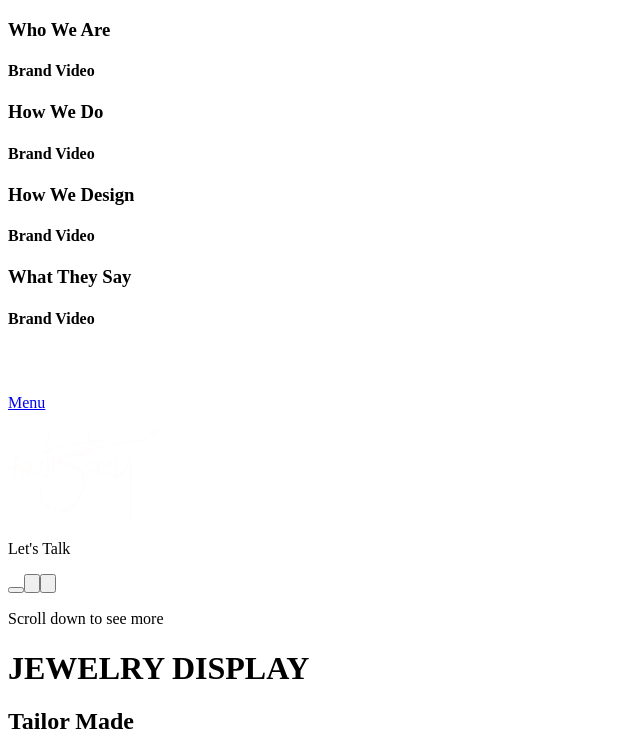
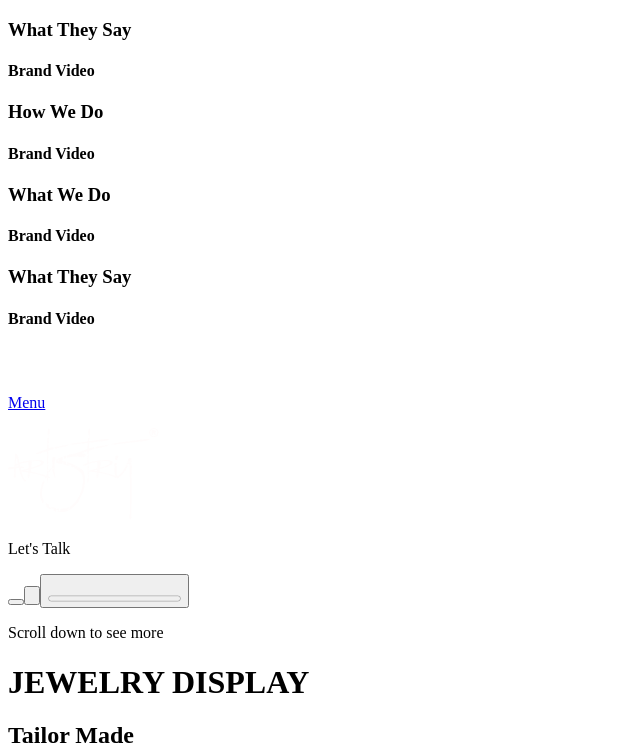
Before and after one commit to Shubham0850/bihar, a Next.js app: page / in a window 1280 px wide. Shown: the top 753 px of the page, without its empty margins (0-640 px from the left). Built offline with nearby package versions, Linux system fonts and the light colour scheme; grey boxes are pictures that could not be loaded.

Commit message:
side nav and text fade out solved

```diff
--- a/components/Category.js
+++ b/components/Category.js
@@ -44,7 +44,7 @@ function Card(props) {
 
 export default function Category() {
   return (
-    <div className="cat">
+    <div className="cat" id="what-we-do">
       <Header />
       <Card
         bgImgSrc="/images/cat1.jpeg"
--- a/components/Contact.js
+++ b/components/Contact.js
@@ -122,7 +122,7 @@ export default function Contact() {
             <a rel="noreferrer" href="https://wa.me/918709052626" target="_blank">
               <button className="btn btn--sec">
                 <span className="icon">
-                <Image src={"/wa.svg"} alt="wa icon" width={20} height={20} />
+                <Image src={"/wa.svg"} alt="wa icon" width={20} height={20} priority={true}/>
                 </span>
                 Message us on WhatsApp
               </button>
--- a/components/Header.js
+++ b/components/Header.js
@@ -1,10 +1,7 @@
 import Link from "next/link";
 import Image from "next/image";
-import { useState } from "react";
+import { useEffect, useState } from "react";
 import { Tab } from "@headlessui/react";
-import dynamic from "next/dynamic";
-import HoverVideoPlayer from "react-hover-video-player";
-import SideNav from "./SideNav";
 
 function VideoPopUp() {
   return (
@@ -19,9 +16,18 @@ function VideoPopUp() {
 
 export default function Header() {
   const [videoPopup, setVideoPopup] = useState(false);
-  const [menu, setMenu] = useState(false);
+  const [progress, setProgress] = useState(0);
 
-  const videoSrc = "/videos/header-bg.mp4";
+  // useEffect(() => {
+
+  // });
+  // while (progress < 100) {
+  //   setTimeout(function () {
+  //     for (let i = 0; i <= 100; i++) {
+  //       setProgress(i++);
+  //     }
+  //   }, 500);
+  // }
 
   return (
     <div>
@@ -63,12 +69,35 @@ export default function Header() {
           <div className="header__slider">
             <div className="header__progress">
               <Tab.List className="header__progress-box">
-                <Tab className="header__slider-btn"></Tab>
-                <Tab className="header__slider-btn">
+                <Tab
+                  className={({ selected }) =>
+                    selected
+                      ? "header__slider-btn header__active-slider"
+                      : "header__slider-btn"
+                  }
+                ></Tab>
+                <Tab
+                  className={({ selected }) =>
+                    selected
+                      ? "header__slider-btn header__active-slider"
+                      : "header__slider-btn"
+                  }
+                >
                   <p className="p"></p>
                 </Tab>
-                <Tab className="header__slider-btn">
+                <Tab
+                  className={({ selected }) =>
+                    selected
+                      ? "header__slider-btn header__active-slider"
+                      : "header__slider-btn"
+                  }
+                >
                   <p className="p"></p>
+                  <progress
+                    className="progress"
+                    value={progress}
+                    max="100"
+                  ></progress>
                 </Tab>
               </Tab.List>
               <Link href="#how-we-do">
@@ -76,78 +105,34 @@ export default function Header() {
               </Link>
             </div>
             <Tab.Panels className="header__tab">
-              <Tab.Panel>
-                <h1 className="h1">JEWELRY DISPLAY</h1>
+              <Tab.Panel className="header__text-animation">
+                <h1 className="h1">
+                  <span>JEWELRY</span> <span>DISPLAY</span>
+                </h1>
                 <h2 className="h2">Tailor Made</h2>
               </Tab.Panel>
-              <Tab.Panel>
-                <h1 className="h1">JEWELRY DISPLAY2</h1>
+              <Tab.Panel className="header__text-animation">
+                <h1 className="h1"> <span>JEWELRY</span> <span>DISPLAY2</span></h1>
                 <h2 className="h2">Tailor Made</h2>
               </Tab.Panel>
-              <Tab.Panel>
-                <h1 className="h1">JEWELRY DISPLAY3</h1>
+              <Tab.Panel className="header__text-animation">
+                <h1 className="h1"> <span>JEWELRY</span> <span>DISPLAY3</span></h1>
                 <h2 className="h2">Tailor Made</h2>
               </Tab.Panel>
             </Tab.Panels>
           </div>
         </Tab.Group>
-        {/* <div className="header__progress">
-          <div className="header__progress-box">
-            <div className="header__slider-btn">
-              <p className="p"></p>
-            </div>
-
-            <div className="header__slider-btn">
-              <p className="p"></p>
-            </div>
-
-            <div className="header__slider-btn">
-              <p className="p"></p>
-            </div>
-          </div> */}
       </div>
 
-      <video className="header__bg-video" poster="/images/f4.png" autoPlay loop muted>
-        <source src={videoSrc} type="video/mp4" />
+      <video
+        className="header__bg-video"
+        poster="/images/f4.png"
+        autoPlay
+        loop
+        muted
+      >
+        <source src={"/videos/header-bg.mp4"} type="video/mp4" />
       </video>
     </div>
   );
 }
-
-{
-  /* <Carousel
-value={val}
-onChange={onChange}
-slides={[
-  <div key="1">
-    <div className="header__text">
-      <h1 className="h1">Jewelry</h1>
-      <h2 className="h2">Tailor Made</h2>
-    </div>
-  </div>,
-  <div key="2">
-    <div className="header__text">
-      <h1 className="h1"> Bridel</h1>
-      <h2 className="h2">Tailor Made</h2>
-    </div>
-  </div>,
-  <div key="3">
-    <div className="header__text">
-      <h1 className="h1">In store</h1>
-      <h2 className="h2">Tailor Made</h2>
-    </div>
-  </div>,
-]}
-plugins={[
-  "clickToChange",
-  "infinite",
-  {
-    resolve: autoplayPlugin,
-    options: {
-      interval: 5000,
-    },
-  },
-]}
-animationSpeed={3000}
-/> */
-}
--- a/components/HowWeDo.js
+++ b/components/HowWeDo.js
@@ -24,6 +24,7 @@ export default function HowWeDo() {
                 src="/images/f1.png"
                 alt="cover image"
                 layout="fill"
+                priority={true}
                 style={{
                   width: "100%",
                   height: "100%",
@@ -49,6 +50,7 @@ export default function HowWeDo() {
                 src="/images/f2.png"
                 alt="cover image"
                 layout="fill"
+                priority={true}
                 style={{
                   width: "100%",
                   height: "100%",
@@ -74,6 +76,7 @@ export default function HowWeDo() {
                 src="/images/f3.png"
                 alt="cover image"
                 layout="fill"
+                priority={true}
                 style={{
                   width: "100%",
                   height: "100%",
@@ -99,6 +102,7 @@ export default function HowWeDo() {
                 src="/images/f4.png"
                 alt="cover image"
                 layout="fill"
+                priority={true}
                 style={{
                   width: "100%",
                   height: "100%",
@@ -124,6 +128,7 @@ export default function HowWeDo() {
                 src="/images/f5.png"
                 alt="cover image"
                 layout="fill"
+                priority={true}
                 style={{
                   width: "100%",
                   height: "100%",
--- a/components/SideNav.js
+++ b/components/SideNav.js
@@ -1,41 +1,71 @@
 import Image from "next/image";
 import Link from "next/link";
+import { useRouter } from "next/router";
 
 export default function SideNav() {
+  const router = useRouter();
+  console.log(router);
   return (
     <nav className="side-nav" id="side-nav">
       <div className="side-nav__rotate">
         <div className="side-nav__links-box">
           <div className="side-nav__links">
-            <Link href="#">
-              <span className="side-nav__link ">
-                <h3 className="h1 side-nav__h3">Who We Are</h3>
+            <Link href="#what-they-say">
+              <span
+                className={
+                  router.asPath == "/#what-they-say"
+                    ? "side-nav__link side-nav__active"
+                    : "side-nav__link"
+                }
+              >
+                <h3 className="h1 side-nav__h3">What They Say</h3>
                 <h4 className="h2 side-nav__h4">Brand Video</h4>
               </span>
             </Link>
+
             <Link href="#how-we-do">
-              <span className="side-nav__link">
+              <span
+                className={
+                  router.asPath == "/#how-we-do"
+                    ? "side-nav__link side-nav__active"
+                    : "side-nav__link"
+                }
+              >
                 <h3 className="h1 side-nav__h3">How We Do</h3>
                 <h4 className="h2 side-nav__h4">Brand Video</h4>
               </span>
             </Link>
 
-            <Link href="#">
-              <span className="side-nav__link">
-                <h3 className="h1 side-nav__h3">How We Design</h3>
+            <Link href="#what-we-do">
+              <span
+                className={
+                  router.asPath == "/#what-we-do"
+                    ? "side-nav__link side-nav__active"
+                    : "side-nav__link"
+                }
+              >
+                <h3 className="h1 side-nav__h3">What We Do</h3>
                 <h4 className="h2 side-nav__h4">Brand Video</h4>
               </span>
             </Link>
 
+
+
             <Link href="#">
-              <span className="side-nav__link side-nav__active">
+              <span
+                className={
+                  router.asPath == "/#"
+                    ? "side-nav__link side-nav__active"
+                    : "side-nav__link"
+                }
+              >
                 <h3 className="h1 side-nav__h3">What They Say</h3>
                 <h4 className="h2 side-nav__h4">Brand Video</h4>
               </span>
             </Link>
           </div>
         </div>
-        <a href="#">
+        <a href={`${router.asPath}`}>
           <div className="side-nav__close">
             <Image src="/cross.svg" width={25} height={25} alt="cross icon" />
           </div>
--- a/components/Testimonial.js
+++ b/components/Testimonial.js
@@ -3,7 +3,7 @@ import Image from "next/image";
 
 function Review(props) {
   return (
-    <div className="testimonial__review">
+    <div className="testimonial__review" >
       <div className="testimonial__review__text">
         <div>
           <p className="p">{props.review}</p>
@@ -26,7 +26,7 @@ function Review(props) {
 
 export default function Testimonial() {
   return (
-    <section className="testimonial">
+    <section className="testimonial" id="what-they-say">
       <div className="testimonial__box">
         <Tab.Group>
           <Tab.List className="tab-list">
--- a/styles/_footer.scss
+++ b/styles/_footer.scss
@@ -3,6 +3,8 @@
     height: auto;
     padding: 50px;
     background-color: #000;
+
+    border-top: 1px solid #4d4d4d;
 
     &__h3 {
         font-family: $font-tertiary;
@@ -71,6 +73,7 @@
     &__back-to-top {
         display: flex;
         align-items: center;
+        cursor: pointer;
 
         .footer__p {
             margin-left: 20px;
--- a/styles/_header.scss
+++ b/styles/_header.scss
@@ -62,10 +62,32 @@
         margin: 5px;
         background: transparent;
     }
+    &__active-slider {
+        border-bottom: 3px solid white;
+    }
     .scroll-text {
         text-align: center;
         cursor: pointer;
         animation: blink 3s linear infinite;
+    }
+
+    &__text-animation {
+        span {
+            color: transparent;
+            animation: blur 5s ease-in-out infinite;
+            -webkit-animation: blur 5s ease-out infinite;
+        }
+
+        span:nth-child(1) {
+            animation-delay: 0.1s;
+            -webkit-animation-delay: 0.1s;
+        }
+        span:nth-child(2) {
+            animation-delay: 0.2s;
+            -webkit-animation-delay: 0.2s;
+        }
+
+
     }
 }
 
@@ -125,3 +147,62 @@
         align-items: center;
     }
 }
+
+// animations
+@keyframes blur {
+    0% {
+        text-shadow: 0 0 100px #fff;
+        opacity: 0;
+    }
+    5% {
+        text-shadow: 0 0 90px #fff;
+    }
+    15% {
+        opacity: 1;
+    }
+    20% {
+        text-shadow: 0 0 0px #fff;
+    }
+    80% {
+        text-shadow: 0 0 0px #fff;
+    }
+    85% {
+        opacity: 1;
+    }
+    95% {
+        text-shadow: 0 0 90px #fff;
+    }
+    100% {
+        text-shadow: 0 0 100px #fff;
+        opacity: 0;
+    }
+}
+
+@-webkit-keyframes blur {
+    0% {
+        text-shadow: 0 0 100px #fff;
+        opacity: 0;
+    }
+    5% {
+        text-shadow: 0 0 90px #fff;
+    }
+    15% {
+        opacity: 1;
+    }
+    20% {
+        text-shadow: 0 0 0px #fff;
+    }
+    80% {
+        text-shadow: 0 0 0px #fff;
+    }
+    85% {
+        opacity: 1;
+    }
+    95% {
+        text-shadow: 0 0 90px #fff;
+    }
+    100% {
+        text-shadow: 0 0 100px #fff;
+        opacity: 0;
+    }
+}
--- a/styles/_side-nav.scss
+++ b/styles/_side-nav.scss
@@ -2,11 +2,21 @@
     background-color: #000;
     width: 100%;
 
+    // position: fixed;
+    // top: 0;
+    // left: -50%;
+    // z-index: 1000;
+    // transform: rotate(-90deg) translateY(48%);
+
+
+    transform-origin: left top;
+    transform: rotate(-90deg) translateX(-100%);
+    width: 100vh;
+    height: auto;
+
     position: fixed;
     top: 0;
-    left: -50%;
     z-index: 1000;
-    transform: rotate(-90deg) translateY(48%);
 
     opacity: 0;
     visibility: hidden;
@@ -18,17 +28,15 @@
     }
 
     &__rotate {
-        //
         display: flex;
         align-items: center;
-        justify-content: space-between;
+        justify-content: space-around;
         width: 100vh;
         padding: 15px 0px;
         margin: 0;
     }
 
     &__links-box {
-        width: 95%;
         display: flex;
         justify-content: center;
         align-items: center;
@@ -47,8 +55,8 @@
         margin: 0 20px;
         cursor: pointer;
 
-        &:hover{
-            .h1{
+        &:hover {
+            .h1 {
                 opacity: 1;
                 transition: all 2s;
             }
```
Also changed, not shown: components/Footer.js (+6 -6 lines), styles/_base.scss (+0 -18 lines).
